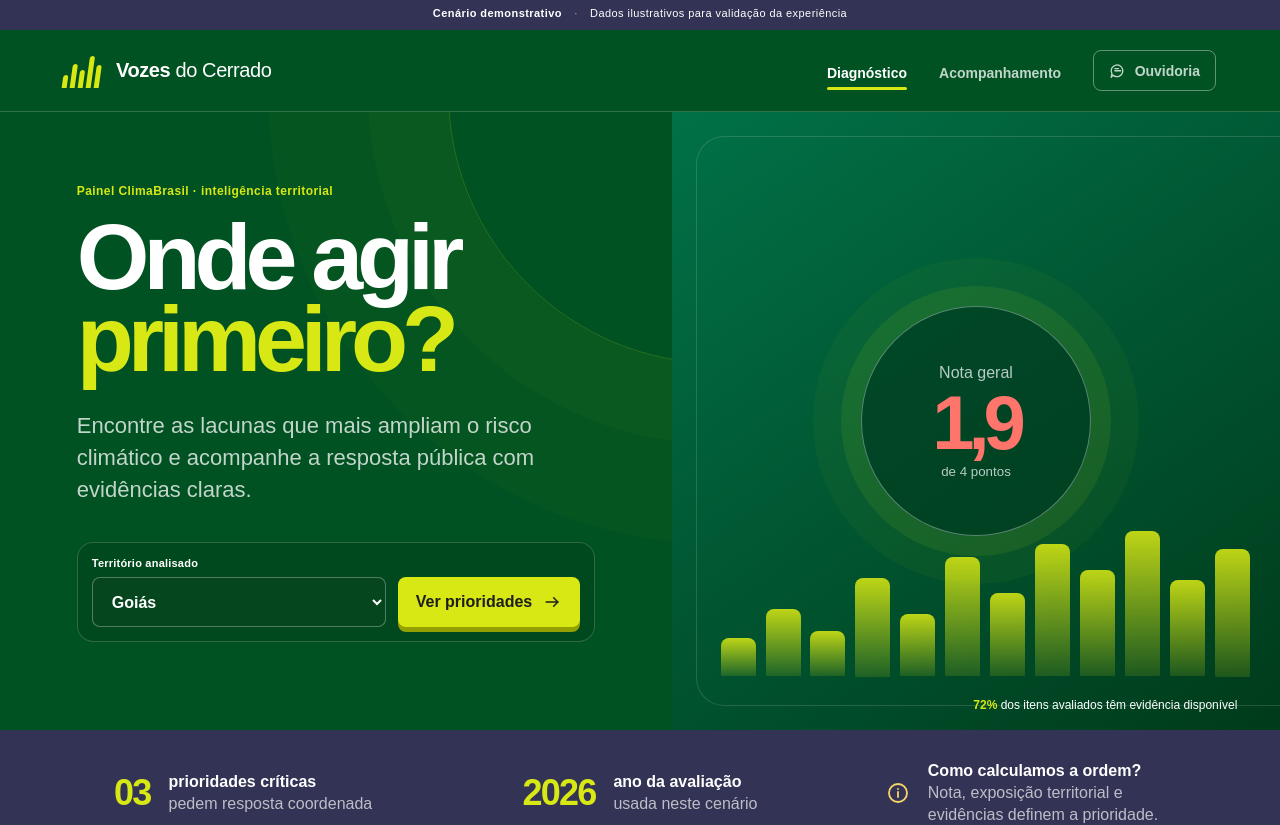
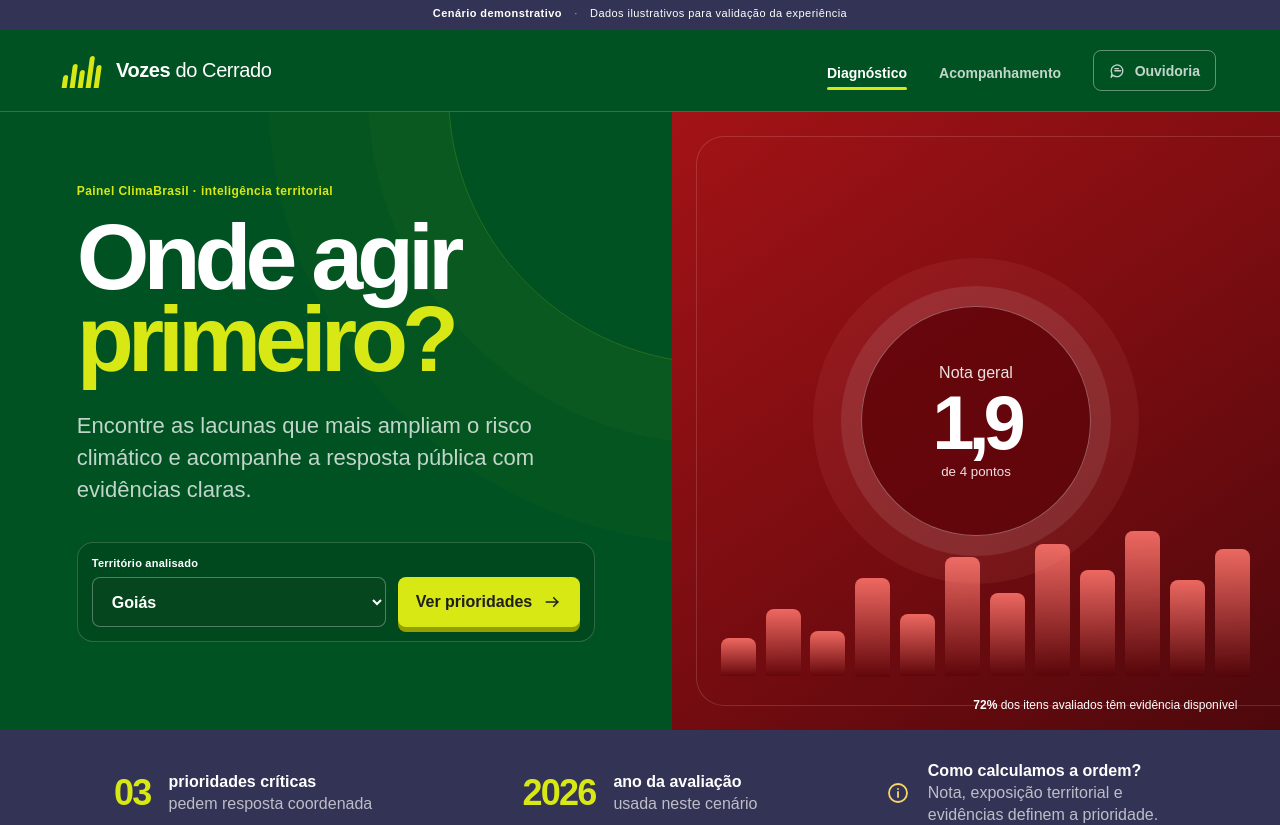
Before and after one commit to marcosalbuquerque/Vozes-Do-Cerrado, a React (Vite) app in the folder apps/web/: page / in a window 1280 px wide. Shown: the top 825 px of the page. Built offline with nearby package versions, Linux system fonts and the light colour scheme.

Commit message:
apply score state to diagnostic panel

```diff
--- a/apps/web/src/FinalExperience.tsx
+++ b/apps/web/src/FinalExperience.tsx
@@ -104,7 +104,7 @@ export function FinalDashboard() {
             <a href="#prioridades" className="vc-button vc-button-lime">Ver prioridades <Icon name="arrow"/></a>
           </div>
         </div>
-        <div className="vc-hero-data">
+        <div className={`vc-hero-data is-${getScoreTone(overallScore)}`}>
           <div className={`vc-score-orbit is-${getScoreTone(overallScore)}`}><span>Nota geral</span><strong>{overallScore.toLocaleString("pt-BR", { minimumFractionDigits: 1 })}</strong><small>de 4 pontos</small></div>
           <EvidenceWave />
           <p><span>72%</span> dos itens avaliados têm evidência disponível</p>
--- a/apps/web/src/styles.css
+++ b/apps/web/src/styles.css
@@ -44,13 +44,18 @@ html { scroll-behavior: smooth; }
 .vc-button { min-height: 50px; display: inline-flex; align-items: center; justify-content: center; gap: 10px; padding: 12px 18px; border: 0; border-radius: 8px; text-decoration: none; font-weight: 800; transition: transform .18s ease, box-shadow .18s ease; }
 .vc-button:hover { transform: translateY(-2px); }.vc-button-lime { color: var(--ink) !important; background: var(--lime); box-shadow: 0 5px 0 #94a000; }.vc-button-dark { color: #fff !important; background: var(--indigo); box-shadow: 0 5px 0 #1e1e35; }
 .vc-hero-data { position: relative; min-height: 100%; display: flex; align-items: center; justify-content: center; background: linear-gradient(145deg, var(--teal), #003b1b); }
+.vc-hero-data.is-critical { background: linear-gradient(145deg, #a31316 0%, #7d0d11 48%, #4d080c 100%); }
+.vc-hero-data.is-attention { background: linear-gradient(145deg, #c47500 0%, #8d4c00 52%, #5f3100 100%); }
+.vc-hero-data.is-positive { background: linear-gradient(145deg, var(--teal), #003b1b); }
 .vc-hero-data::before { content: ""; position: absolute; inset: 24px 0 24px 24px; border: 1px solid rgba(255,255,255,.14); border-right: 0; border-radius: 28px 0 0 28px; }
 .vc-score-orbit { position: relative; z-index: 3; width: 230px; height: 230px; display: grid; place-content: center; border: 1px solid rgba(255,255,255,.35); border-radius: 50%; text-align: center; background: rgba(0,58,29,.62); box-shadow: 0 0 0 20px rgba(216,232,20,.08), 0 0 0 48px rgba(216,232,20,.035); }
-.vc-score-orbit span, .vc-score-orbit small { display: block; color: rgba(255,255,255,.72); }.vc-score-orbit strong { margin: 3px 0; color: #fff; font-size: 76px; line-height: 1; letter-spacing: -.08em; }.vc-score-orbit.is-critical strong { color: #ff746b; }.vc-score-orbit.is-attention strong { color: #ffb62e; }.vc-score-orbit.is-positive strong { color: #82e877; }
+.vc-score-orbit span, .vc-score-orbit small { display: block; color: rgba(255,255,255,.88); }.vc-score-orbit strong { margin: 3px 0; color: #fff; font-size: 76px; line-height: 1; letter-spacing: -.08em; }.vc-hero-data.is-critical .vc-score-orbit { background: rgba(92,5,10,.72); box-shadow: 0 0 0 20px rgba(255,255,255,.09), 0 0 0 48px rgba(255,155,150,.08); }.vc-hero-data.is-attention .vc-score-orbit { background: rgba(91,43,0,.72); box-shadow: 0 0 0 20px rgba(255,255,255,.09), 0 0 0 48px rgba(255,207,122,.08); }.vc-score-orbit.is-critical strong,.vc-score-orbit.is-attention strong,.vc-score-orbit.is-positive strong { color: #fff; }
 .vc-wave { position: absolute; right: 5%; bottom: 54px; left: 8%; height: 145px; display: flex; align-items: end; gap: clamp(4px, .8vw, 10px); opacity: .88; }
 .vc-wave i { width: 100%; height: var(--bar); border-radius: 8px 8px 1px 1px; background: linear-gradient(to top, rgba(216,232,20,.16), var(--lime)); transform-origin: bottom; animation: vc-rise .65s cubic-bezier(.22,.8,.3,1) both; animation-delay: var(--delay); }
+.vc-hero-data.is-critical .vc-wave i { background: linear-gradient(to top, rgba(80,0,5,.38), #ff766d); }
+.vc-hero-data.is-attention .vc-wave i { background: linear-gradient(to top, rgba(85,38,0,.38), #ffc15a); }
 @keyframes vc-rise { from { transform: scaleY(.05); opacity: 0; } }
-.vc-hero-data > p { position: absolute; z-index: 3; right: 7%; bottom: 18px; margin: 0; font-size: 12px; }.vc-hero-data > p span { color: var(--lime); font-weight: 800; }
+.vc-hero-data > p { position: absolute; z-index: 3; right: 7%; bottom: 18px; margin: 0; color: #fff; font-size: 12px; }.vc-hero-data > p span { color: #fff; font-weight: 800; }
 .vc-overview { display: grid; grid-template-columns: repeat(3, 1fr); gap: clamp(28px, 5vw, 76px); padding: 0 clamp(24px, 6vw, 92px); color: #fff; background: var(--indigo); }
 .vc-overview > div { min-height: 126px; display: flex; align-items: center; justify-content: center; gap: 18px; padding: 24px 0; }.vc-overview p { max-width: 260px; margin: 0; color: rgba(255,255,255,.68); line-height: 1.4; }.vc-overview p strong { display: block; color: #fff; }.vc-metric { color: var(--lime); font-size: 36px; font-weight: 800; letter-spacing: -.05em; }.vc-order-method .vc-icon { width: 24px; height: 24px; color: var(--yellow); }
 .vc-section { padding: clamp(70px, 9vw, 120px) clamp(24px, 7vw, 108px); }
```
